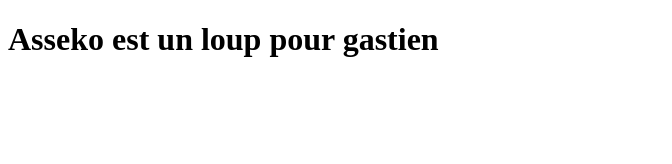
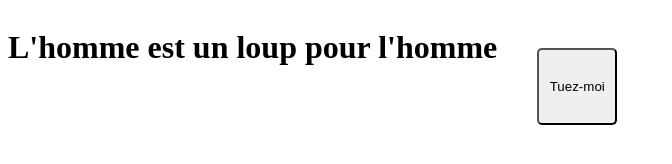
Before and after one commit to MOUSSAVOUjunior2001/MON-DEPOT-JUNIOR, a plain HTML site: page index.html in a window 1280 px wide. Shown: the whole page, without its empty margins (0-672 px from the left). Drawn offline with Linux system fonts and the light colour scheme; files that its build step writes are made by us from their sources.

Commit message:
mes fichiers modifiers

```diff
--- a/index.html
+++ b/index.html
@@ -4,8 +4,9 @@
     <meta charset="UTF-8">
     <meta name="viewport" content="width=device-width, initial-scale=1.0">
     <title>Document</title>
+    <link rel="stylesheet" href="../git_junior/style.css">
 </head>
 <body>
-    <h1>Asseko est un loup pour gastien</h1>
+    <h1>L'homme est un loup pour l'homme</h1>
+    <button>Tuez-moi</button>
 </body>
-</html>
--- /dev/null
+++ b/style.css
@@ -0,0 +1,21 @@
+button:hover{
+    color: blue;
+    background-color: red;
+    padding: 10px;
+}
+
+button {
+    margin: 40px;
+    width: 80px;
+    height: 77px;
+    font: size 40px;
+    border-radius: 5px;
+}
+
+h1 {
+    font: size 40px;;
+}
+
+body {
+    display: flex;
+}
```
